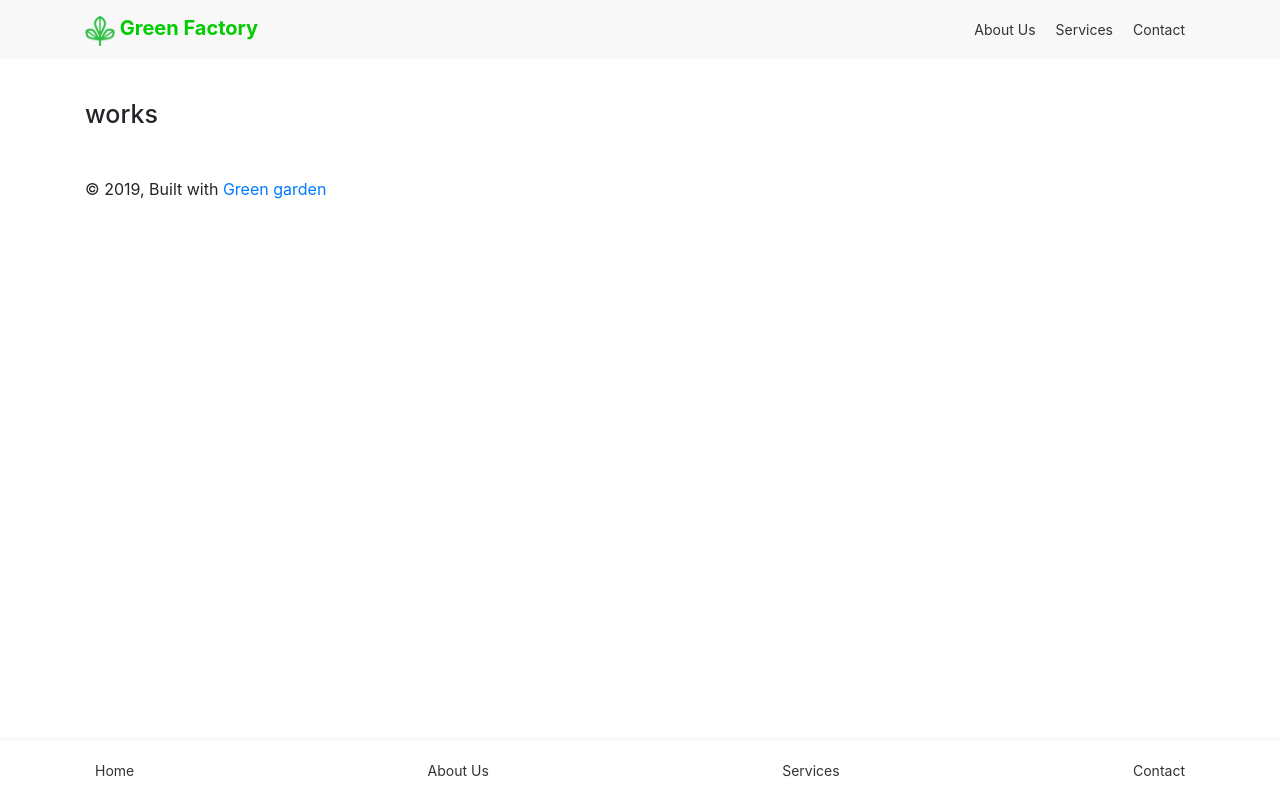
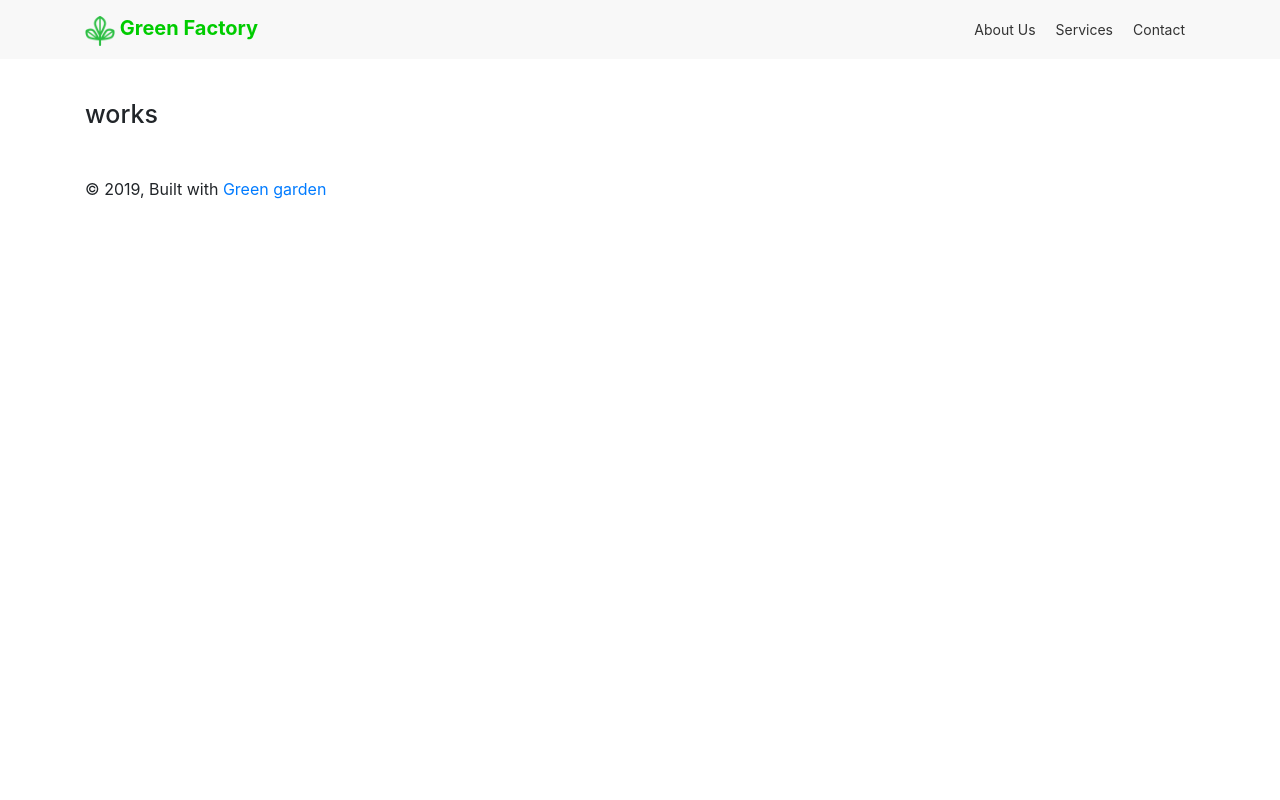
Before and after one commit to vijaykolar/garden, a Gatsby site: page / in a window 1280 px wide. Built offline with nearby package versions, Linux system fonts and the light colour scheme; Gatsby itself is replaced by a stand-in of ours.

Commit message:
Fixed nav bottom issue

```diff
--- a/src/components/BottomFooter.js
+++ b/src/components/BottomFooter.js
@@ -4,7 +4,7 @@ import './bottom-footer.css';
 
 export const BottomFooter = () => {
   return(
-    <section class="hidden-sm nav-bottom">
+    <section class="nav-bottom">
       <div className="container">
 
         <ul className="d-flex align-items-center mb-0">
--- a/src/components/bottom-footer.css
+++ b/src/components/bottom-footer.css
@@ -1,9 +1,3 @@
-@media (min-width: 768px) {
-    .hidden-sm {
-        display: none;
-    }
-}
-
 .nav-bottom {
     position: fixed;
     bottom: 0;
@@ -16,6 +10,13 @@
     background-color: #fff;
 }
 
+@media (min-width: 768px) {
+    .nav-bottom {
+        display: none;
+    }
+}
+
+
 ul {
     padding: 0;
     list-style-type: none;
```
